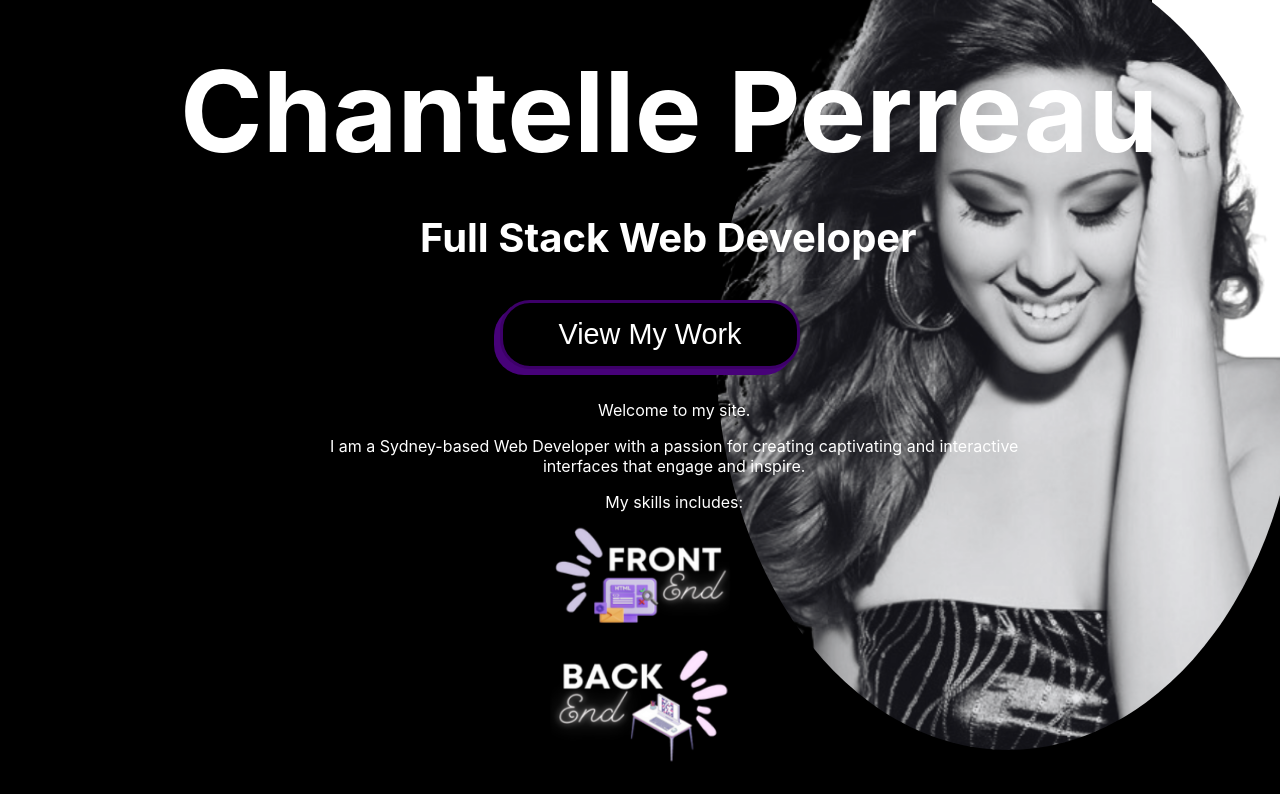
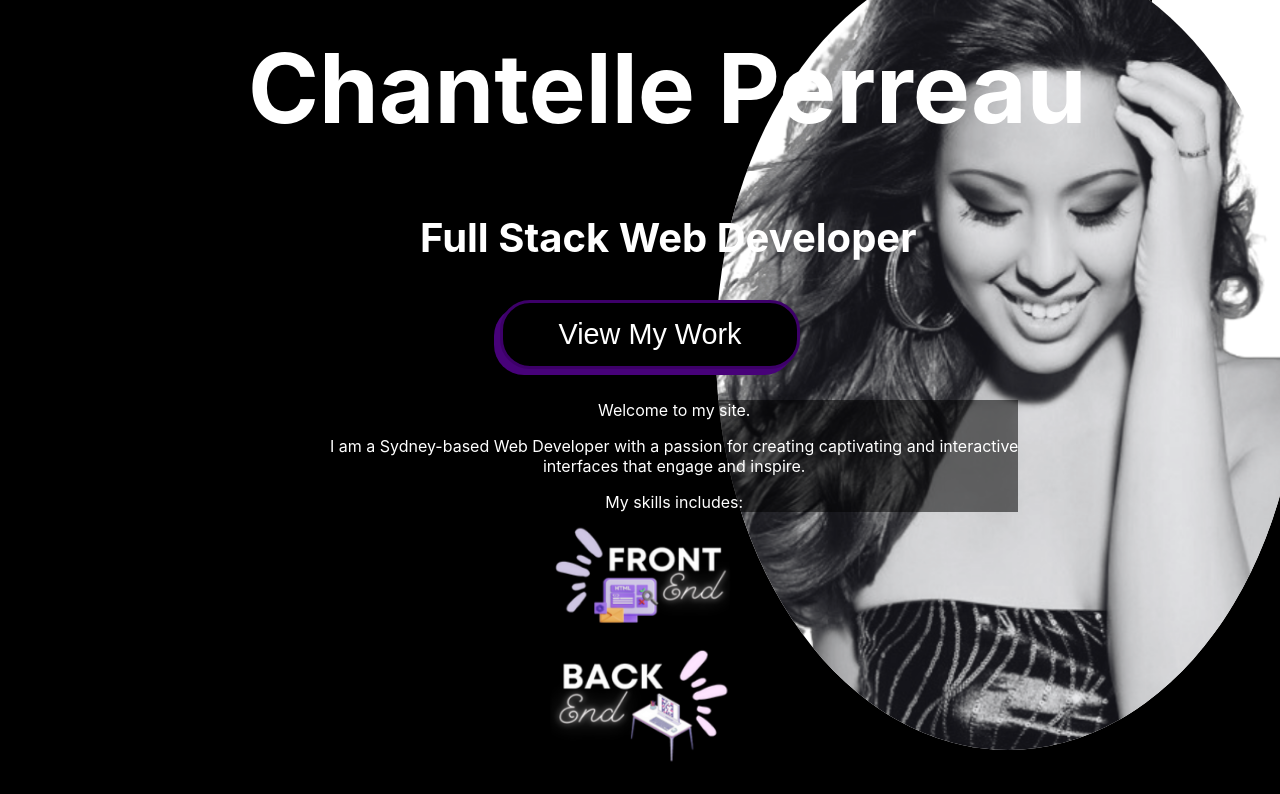
Before and after one commit to ChantellePe/chantelleperreau, a React (Create React App) app in the folder chantelleperreau/: page / in a window 1280 px wide. Shown: the top 794 px of the page. Built offline with nearby package versions, Linux system fonts and the light colour scheme.

Commit message:
Added Git Link and reduced size of main header

```diff
--- a/chantelleperreau/src/App.css
+++ b/chantelleperreau/src/App.css
@@ -8,8 +8,9 @@
   margin-top: -50px;
   white-space: nowrap;
   display: block;
-  overflow-y: auto;
+  overflow: hidden;
   scroll-behavior: smooth;
+  white-space: nowrap;
 }
 a {
   text-decoration: none;
@@ -18,14 +19,14 @@ a {
 .header {
   float: right;
   position: fixed;
-  height: 1840px;
+  height: 800px;
   background-color: rgb(0, 0, 0);
   white-space: nowrap;
   display: inline-flex;
-  margin-left:250px;
   width: 200%;
   top:360px;
   z-index: -1;
+  overflow: hidden;
 }
 
 footer{
@@ -47,10 +48,11 @@ h4{
   color: white;
   float: left;
   position: absolute;
-  font-size: 7rem;
-  left: 180px;
+  font-size: 6rem;
+  left: 248px;
   z-index: 7;
   align-self: center;
+
 }
 
 .subheading, .check{
@@ -69,6 +71,7 @@ h4{
   z-index: 0;
   position: fixed;
   right:-20px;
+  background-color: white;
 }
 
 .check {
@@ -141,13 +144,13 @@ h4{
 }
 
 #content {
-  top: 100px;
+  top: 50px;
   position: absolute;
 }
 
 .welcome {
   bottom: 100px;
-
+  background-color: rgba(0, 0, 0, 0.541);
   color:white;
   text-align: center;
   margin-top: 350px;
@@ -160,6 +163,7 @@ h4{
 
 .intro, .about{
   z-index: 6;
+
 }
 
 #myWork{
@@ -180,14 +184,7 @@ h4{
 
 ul{
   color: white;
-}
-
-.siteLabel{
-  color: white;
-  text-align: center;
-  margin-left:220px;
-  margin-top: 1px;
-
+  background-color: rgba(0, 0, 0, 0.541);
 }
 
 .hidden {
@@ -239,14 +236,16 @@ ul{
   height:600px;
   width: 650px;
   left:-25px;
+
 }
 
 .webDescBody, #webTitle {
   margin-right: 50px;
   display: block;
   width:45%;
+  background-color: rgba(0, 0, 0, 0.541);
+}
 
-}
 
 
 .skills {
--- a/chantelleperreau/src/App.js
+++ b/chantelleperreau/src/App.js
@@ -88,6 +88,7 @@ function App() {
         </div>
 
         <p className='welcome intro edu'>I currently hold a Graduate Diploma of Information Technology from UNE, <br></br>where I graduated with a GPA of 7.0 and an average grade of 94.5%</p>
+        <p className='welcome intro edu'>Git: <a href="https://github.com/ChantellePe/">https://github.com/ChantellePe/</a></p>
 
 
     <div id="content">
```
